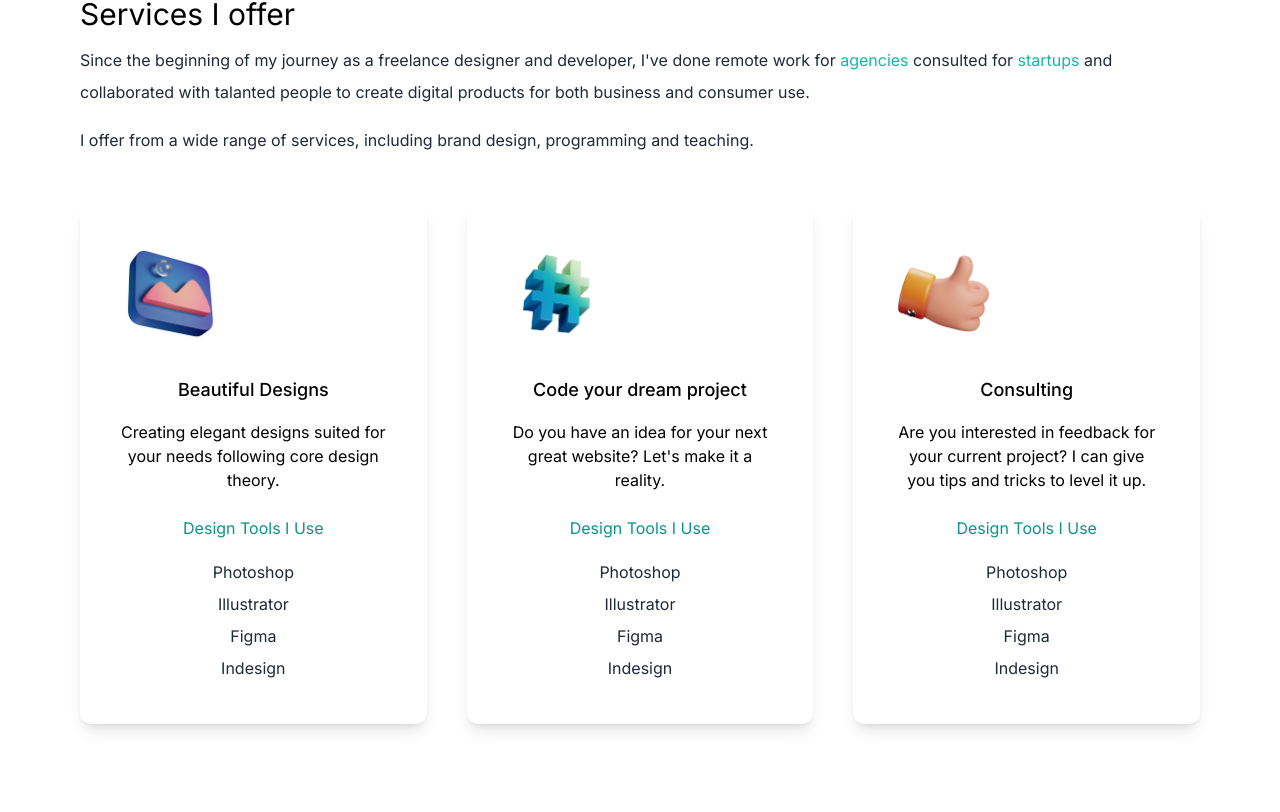
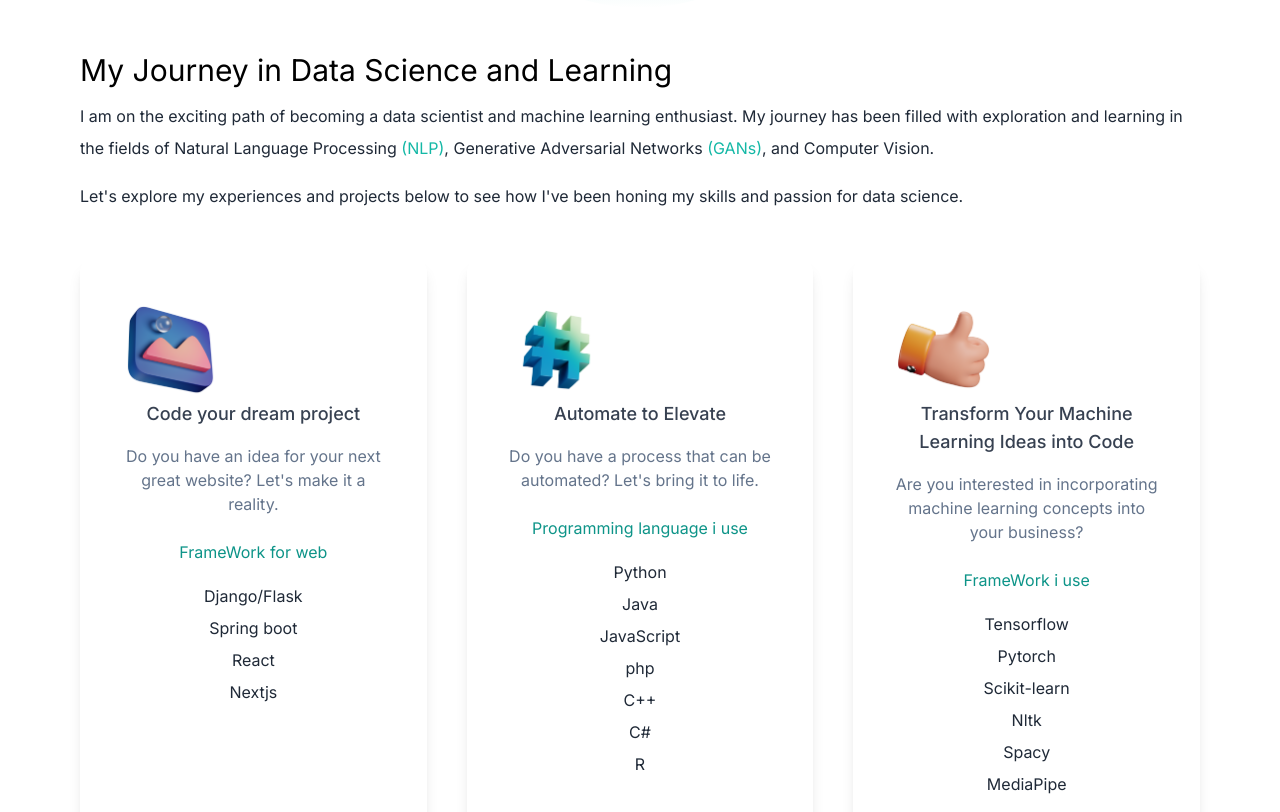
Before and after one commit to ouhammmourachid/ouhammmourachid.github.io, a Next.js app: page / in a window 1280 px wide. Shown: the part 1006-1818 px from the top of the page. Built offline with nearby package versions, Linux system fonts and the light colour scheme.

Commit message:
adding skills and programing laungaues and framework to cards

```diff
--- a/src/app/page.js
+++ b/src/app/page.js
@@ -45,11 +45,12 @@ export default function Home() {
               Rachid Ouhammou
             </h2>
             <h3 className="text-2xl py-2 dark:text-white md:text-3xl">
-              Developer and designer.
+              Data Scientist and Machine Learning Enthusiast
             </h3>
             <p className="text-md py-5 leading-8 text-gray-800 dark:text-gray-200 max-w-xl mx-auto md:text-xl">
-              Freelancer providing services for programming and design content
-              needs. Join me down below and let's get cracking!
+              Passionate about deep learning and machine learning, I specialize in NLP,
+              GANs, and Computer Vision. My relentless pursuit of knowledge drives me to
+              innovate and contribute to impactful industry projects.
             </p>
             <div className="text-5xl flex justify-center gap-16 py-3 text-gray-600 dark:text-gray-400">
               <Link href="https://github.com/ouhammmourachid"><AiFillGithub/></Link>
@@ -63,63 +64,70 @@ export default function Home() {
         </section>
         <section>
           <div>
-            <h3 className="text-3xl py-1 dark:text-white ">Services I offer</h3>
+            <h3 className="text-3xl py-1 dark:text-white ">My Journey in Data Science and Learning</h3>
             <p className="text-md py-2 leading-8 text-gray-800 dark:text-gray-200">
-              Since the beginning of my journey as a freelance designer and
-              developer, I've done remote work for
-              <span className="text-teal-500"> agencies </span>
-              consulted for <span className="text-teal-500">startups </span>
-              and collaborated with talanted people to create digital products
-              for both business and consumer use.
+              I am on the exciting path of becoming a data scientist and machine
+              learning enthusiast. My journey has been filled with exploration and
+              learning in the fields of Natural Language Processing <span className="text-teal-500">(NLP)</span>,
+              Generative Adversarial Networks <span className="text-teal-500">(GANs)</span>,
+              and Computer Vision.
             </p>
             <p className="text-md py-2 leading-8 text-gray-800 dark:text-gray-200">
-              I offer from a wide range of services, including brand design,
-              programming and teaching.
+              Let's explore my experiences and projects below to see how I've
+              been honing my skills and passion for data science.
             </p>
           </div>
           <div className="lg:flex gap-10">
             <div className="text-center shadow-lg p-10 rounded-xl my-10  dark:bg-white flex-1">
               <Image src={design} width={100} height={100} />
-              <h3 className="text-lg font-medium pt-8 pb-2  ">
-                Beautiful Designs
+              <h3 className="text-lg font-medium pb-2 text-gray-700">
+                Code your dream project
               </h3>
-              <p className="py-2">
-                Creating elegant designs suited for your needs following core
-                design theory.
+              <p className="py-2 text-slate-500">
+                Do you have an idea for your next great website? Let's make it a
+                reality.
               </p>
-              <h4 className="py-4 text-teal-600">Design Tools I Use</h4>
-              <p className="text-gray-800 py-1">Photoshop</p>
-              <p className="text-gray-800 py-1">Illustrator</p>
-              <p className="text-gray-800 py-1">Figma</p>
-              <p className="text-gray-800 py-1">Indesign</p>
+              <h4 className="py-4 text-teal-600">FrameWork for web</h4>
+              <p className="text-gray-800 py-1">Django/Flask</p>
+              <p className="text-gray-800 py-1">Spring boot</p>
+              <p className="text-gray-800 py-1">React</p>
+              <p className="text-gray-800 py-1">Nextjs</p>
             </div>
             <div className="text-center shadow-lg p-10 rounded-xl my-10 dark:bg-white flex-1">
               <Image src={code} width={100} height={100} />
-              <h3 className="text-lg font-medium pt-8 pb-2 ">
-                Code your dream project
+              <h3 className="text-lg font-medium pb-2 text-gray-700">
+                Automate to Elevate
               </h3>
-              <p className="py-2">
-                Do you have an idea for your next great website? Let's make it a
-                reality.
+              <p className="py-2 text-slate-500">
+                Do you have a process that can be automated?
+                Let's bring it to life.
               </p>
-              <h4 className="py-4 text-teal-600">Design Tools I Use</h4>
-              <p className="text-gray-800 py-1">Photoshop</p>
-              <p className="text-gray-800 py-1">Illustrator</p>
-              <p className="text-gray-800 py-1">Figma</p>
-              <p className="text-gray-800 py-1">Indesign</p>
+              <h4 className="py-4 text-teal-600">Programming language i use</h4>
+              <p className="text-gray-800 py-1">Python</p>
+              <p className="text-gray-800 py-1">Java</p>
+              <p className="text-gray-800 py-1">JavaScript</p>
+              <p className="text-gray-800 py-1">php</p>
+              <p className="text-gray-800 py-1">C++</p>
+              <p className="text-gray-800 py-1">C#</p>
+              <p className="text-gray-800 py-1">R</p>
             </div>
             <div className="text-center shadow-lg p-10 rounded-xl my-10 dark:bg-white flex-1">
               <Image src={consulting} width={100} height={100} />
-              <h3 className="text-lg font-medium pt-8 pb-2 ">Consulting</h3>
-              <p className="py-2">
-                Are you interested in feedback for your current project? I can
-                give you tips and tricks to level it up.
+              <h3 className="text-lg font-medium pb-2 text-gray-700">
+                Transform Your Machine Learning
+                Ideas into Code
+              </h3>
+              <p className="py-2 text-slate-500">
+                Are you interested in incorporating machine
+                learning concepts into your business?
               </p>
-              <h4 className="py-4 text-teal-600">Design Tools I Use</h4>
-              <p className="text-gray-800 py-1">Photoshop</p>
-              <p className="text-gray-800 py-1">Illustrator</p>
-              <p className="text-gray-800 py-1">Figma</p>
-              <p className="text-gray-800 py-1">Indesign</p>
+              <h4 className="py-4 text-teal-600">FrameWork i use</h4>
+              <p className="text-gray-800 py-1">Tensorflow</p>
+              <p className="text-gray-800 py-1">Pytorch</p>
+              <p className="text-gray-800 py-1">Scikit-learn</p>
+              <p className="text-gray-800 py-1">Nltk</p>
+              <p className="text-gray-800 py-1">Spacy</p>
+              <p className="text-gray-800 py-1">MediaPipe</p>
             </div>
           </div>
         </section>
```
